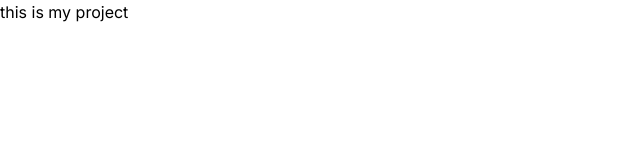
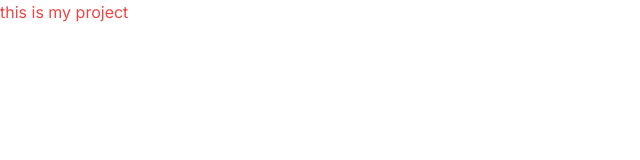
Before and after one commit to NeoBaholo/rawart, a Next.js app: page / in a window 1280 px wide. Shown: the top 160 px of the page, without its empty margins (0-640 px from the left). Built offline with nearby package versions, Linux system fonts and the light colour scheme.

Commit message:
Test commit

```diff
--- a/app/page.tsx
+++ b/app/page.tsx
@@ -2,7 +2,7 @@ import Image from 'next/image'
 
 export default function Home() {
   return (
-    <main>
+    <main className='text-red-500'>
       this is my project
     </main>
   )
```
